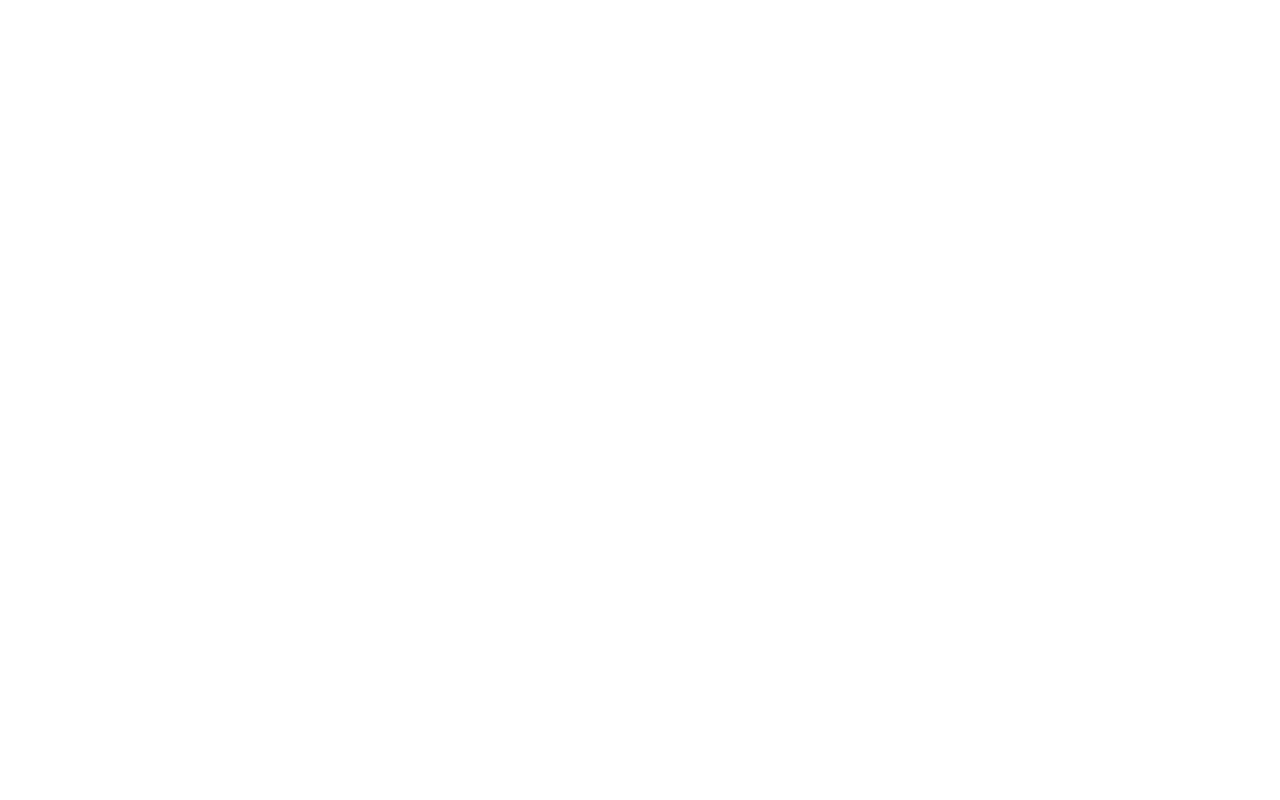
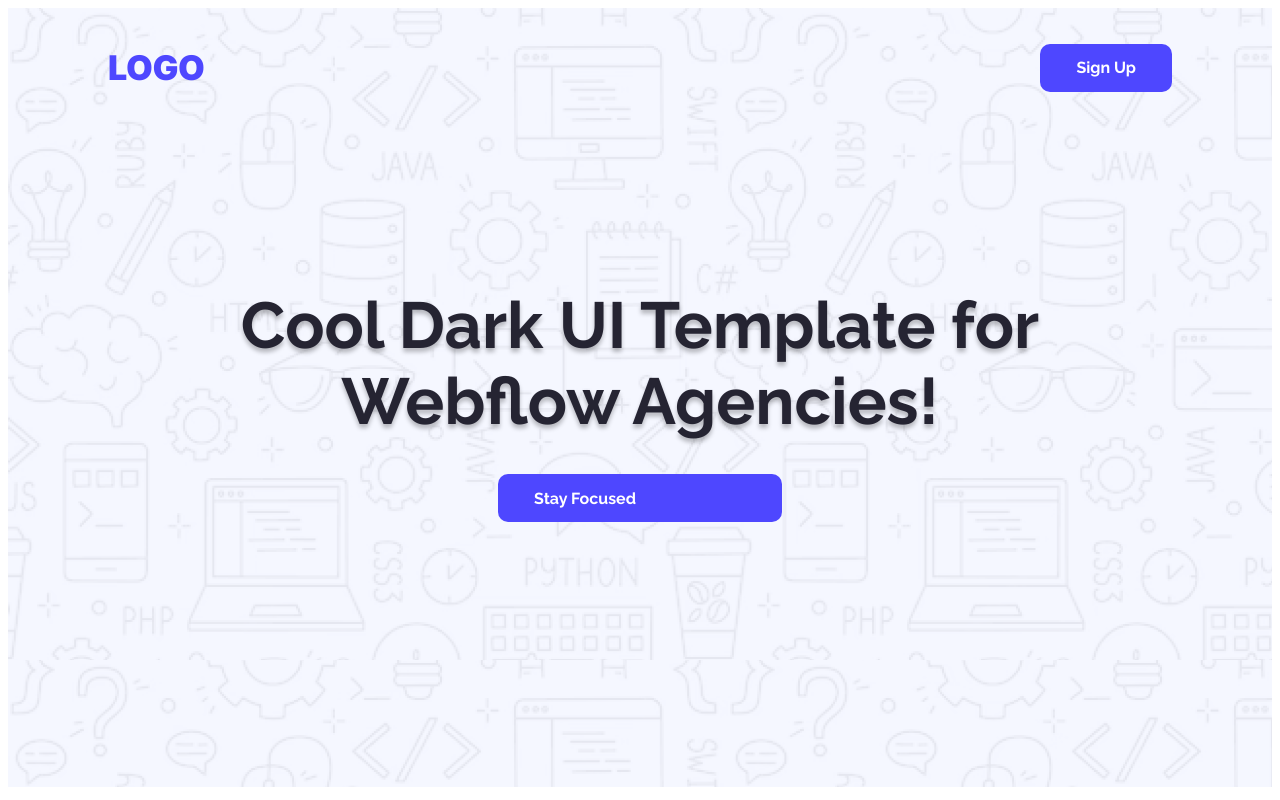
Before and after one commit to engrmizankhan/web-flow-1, a plain HTML site: page index.html in a window 1280 px wide. Drawn offline with Linux system fonts and the light colour scheme.

Commit message:
header section added

```diff
--- a/index.html
+++ b/index.html
@@ -13,6 +13,15 @@
     <link href="https://fonts.googleapis.com/css2?family=Inter:ital,opsz,wght@0,14..32,100..900;1,14..32,100..900&display=swap" rel="stylesheet">
 </head>
 <body>
-
+    <header class="pageheader">
+        <nav class="navbar">
+            <h3 class="logo">LOGO</h3>
+            <button class="btn-primary">Sign Up</button>
+        </nav>
+        <div class="cooldark">
+            <p class="cooldark-heading">Cool Dark UI Template for <br> Webflow Agencies!</p>
+            <button class="btn-cool">Stay Focused</button>
+        </div>
+    </header>
 </body>
 </html>
--- a/styles/webflow.css
+++ b/styles/webflow.css
@@ -11,3 +11,77 @@
   font-weight: auto;
   font-style: normal;
 }
+
+/*main styles*/
+
+main{
+    background:#F5F8FF ;
+    padding: 20px 150px;
+}
+
+/*header styles*/
+
+.pageheader{
+    background-image: url(../Assets/Hero-bg.png);
+}
+
+.navbar{
+    display: flex;
+    justify-content: space-between;
+    align-items: center;
+    margin: 0px 100px;
+}
+
+.logo{
+    color:#4E47FF;
+    font-family: Inter;
+    font-size: 34px;
+    font-style: normal;
+    font-weight: 900;
+    line-height: 150%; /* 51px */
+}
+
+.btn-primary{
+    height: 48px;
+    padding: 12px 36px;
+    border-radius: 10px;
+    border: none;
+    background: #4E47FF;
+    color: #FFF;
+    text-align: center;
+    font-family: Raleway;
+    font-size: 16px;
+    font-style: normal;
+    font-weight: 700;
+    line-height: 150%; /* 24px */
+}
+
+.cooldark{
+    text-align: center;
+}
+
+.cooldark-heading{
+    color: #252432;
+    text-align: center;
+    text-shadow: 0px 4px 4px rgba(0, 0, 0, 0.25);
+    font-family: Raleway;
+    font-size: 65px;
+    font-style: normal;
+    font-weight: 700;
+    line-height: normal;
+    margin-top: 160px;
+    margin-bottom: 35px;
+}
+
+.btn-cool{
+    height: 48px;
+    padding: 12px 146px 12px 36px;
+    border-radius: 10px;
+    border: none;
+    background: #4E47FF;
+    color: #FFF;
+    font-family: Raleway;
+    font-size: 16px;
+    font-weight: 700;
+    margin-bottom: 265px;
+}
```
